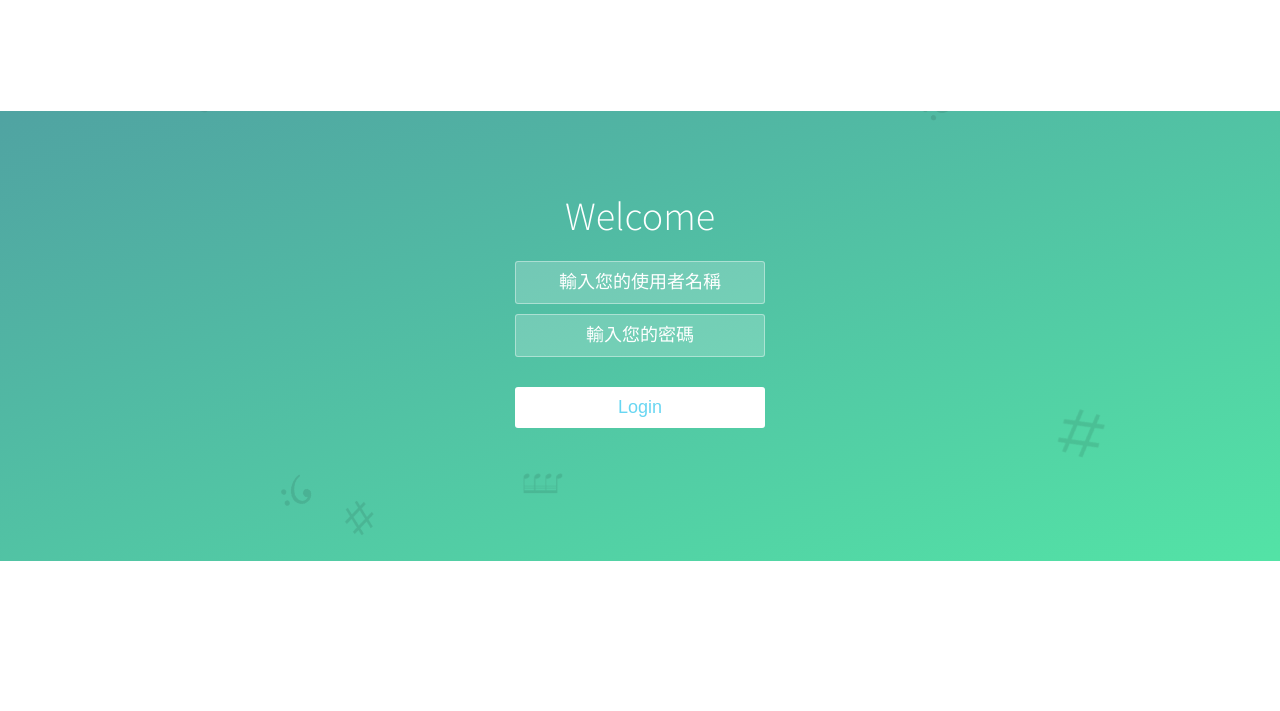
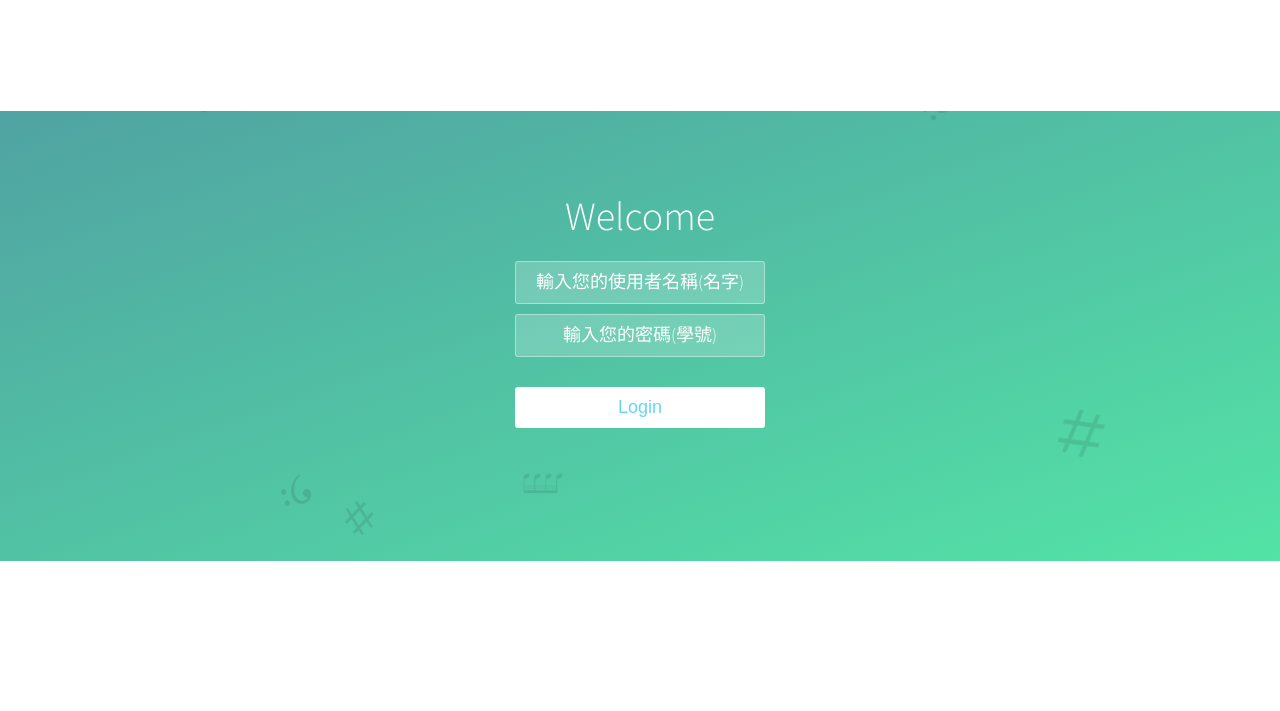
Before and after one commit to Craft931226/PianoClubReservation, a Django app: page / in a window 1280 px wide. Shown: the part 89-800 px from the top of the page. Run offline with Django 5.2, Linux system fonts and the light colour scheme.

Commit message:
Update Login.html

```diff
--- a/projectApp/templates/Login.html
+++ b/projectApp/templates/Login.html
@@ -15,8 +15,8 @@
 
 		<form action="{% url 'login' %}" method="POST" class="form">
             {% csrf_token %}
-			<input type="text" id="name" name="name" placeholder="輸入您的使用者名稱" autocomplete="username" required>
-			<input type="password" id="student_id" name="student_id" placeholder="輸入您的密碼" required>
+			<input type="text" id="name" name="name" placeholder="輸入您的使用者名稱(名字)" autocomplete="username" required>
+			<input type="password" id="student_id" name="student_id" placeholder="輸入您的密碼(學號)" required>
             <br>
             {% if error_message %}
             <p style="color:red;">{{ error_message }}<br>有任何問題請聯繫網管。<br>Forget password?<br>Please contact the the network administrator if any issue.</p>
```
